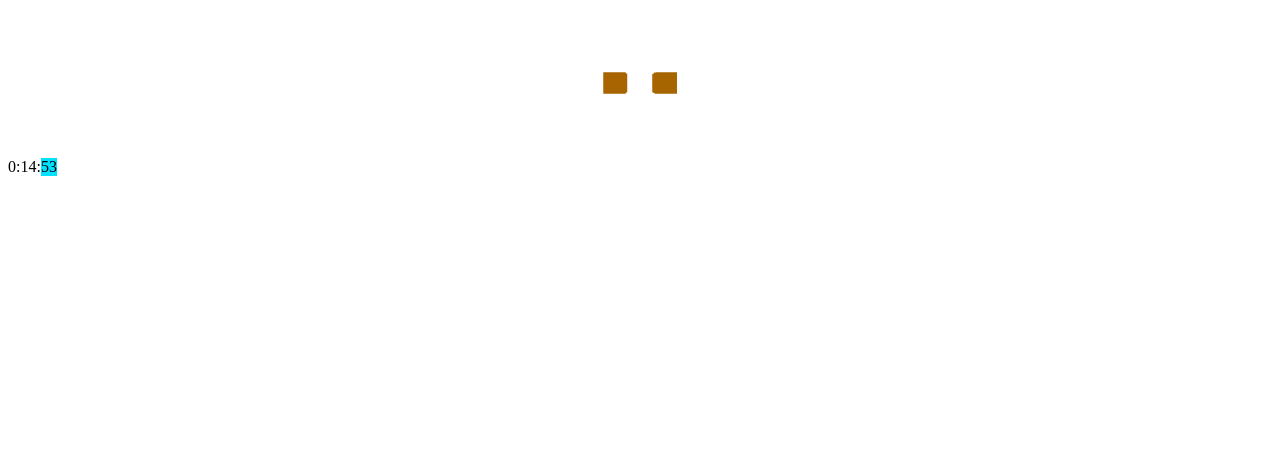
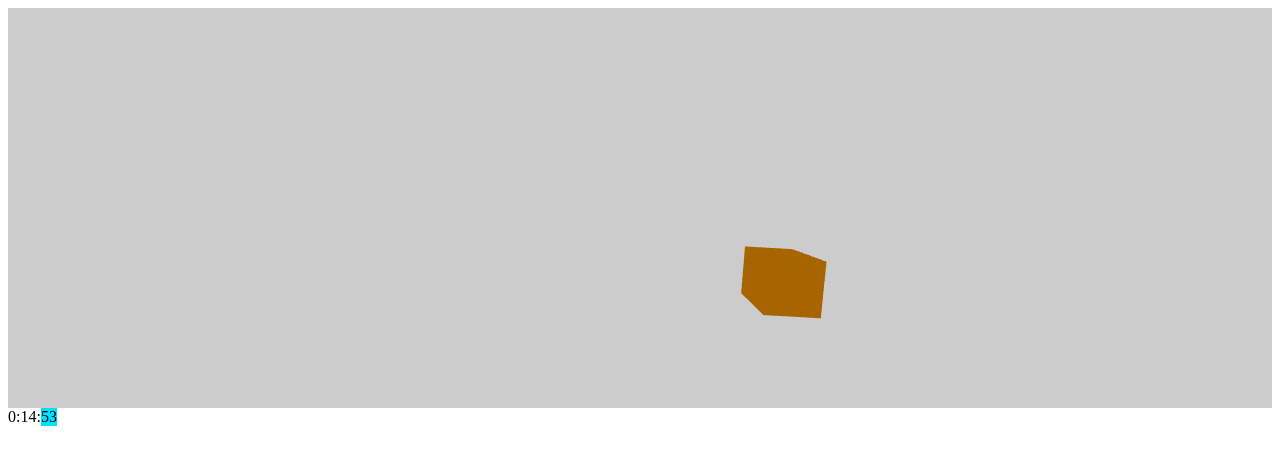
Before and after one commit to layaCoder/react-star-trails, a React app: page / in a window 1280 px wide. Shown: the top 464 px of the page. Built offline with nearby package versions, Linux system fonts and the light colour scheme.

Commit message:
feat: circle movement

```diff
--- a/src/app.tsx
+++ b/src/app.tsx
@@ -7,12 +7,17 @@ import './index.less'
 function App() {
     return (
         <div id="canvas-container">
-            <Canvas >
-                <ambientLight />
-                <pointLight position={[10, 10, 10]} />
-                <Box  position={[-1.2,0,0]}/>
-                <Box  position={[1.2,0,0]}/>
-            </Canvas>
+            <div className='universal-area'>
+                <Canvas >
+                    <ambientLight />
+                    <pointLight position={[10, 10, 10]} />
+                    <Box color={'purple'} position={[0,3,0]}/>
+                    <Box  color={'blue'} position={[-3,0,0]}/>
+                    <Box  color={'yellow'} position={[3,0,0]}/>
+                    <Box color={'red'} position={[0,0,0]}/>
+                    <Box color={'orange'} position={[0,-3,0]}/>
+                </Canvas>
+            </div>
             <div>
                 <CountDown />
             </div>
--- a/src/components/box/index.jsx
+++ b/src/components/box/index.jsx
@@ -5,7 +5,15 @@ const Box = (props) => {
     const ref = useRef(null)
     const [hovered,setHovered] = useState(false)
     const [clicked,click] = useState(false)
-    useFrame((state, delta) => (ref.current.rotation.y += delta))
+    const {color = 'red'} = props
+    let angle = 0
+    useFrame((state, delta) =>{
+        angle += 1
+        ref.current.position.x = Math.sin(angle*Math.PI/180)*3
+        ref.current.position.y = Math.cos(angle*Math.PI/180)*3
+        ref.current.rotation.x += 0.01
+        ref.current.rotation.y += 0.01
+    } )
     return (
         <mesh
             {...props}
@@ -16,7 +24,7 @@ const Box = (props) => {
             onPointerOut={()=>setHovered(false)}
         >
             <boxGeometry args={[1,1,1]}/>
-            <meshStandardMaterial color={hovered?'hotpink':'orange'}/>
+            <meshStandardMaterial color={hovered?'orange':color}/>
         </mesh>
     );
 }
--- a/src/index.less
+++ b/src/index.less
@@ -1,3 +1,12 @@
+.universal-area {
+    display: flex;
+    justify-content: center;
+    background-color: #ccc;
+    width: 100%;
+    height: 400px;
+}
+
+
 .box1 {
     display: flex;
     justify-content: center;
```
